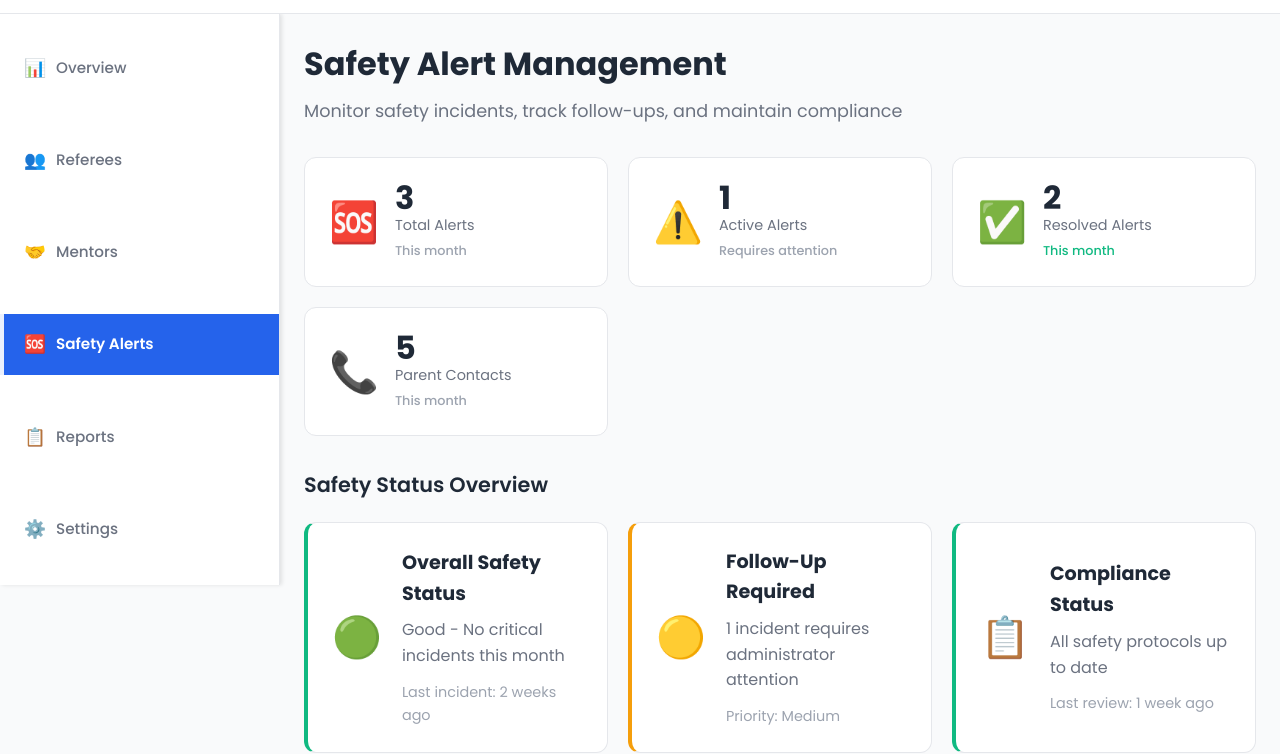
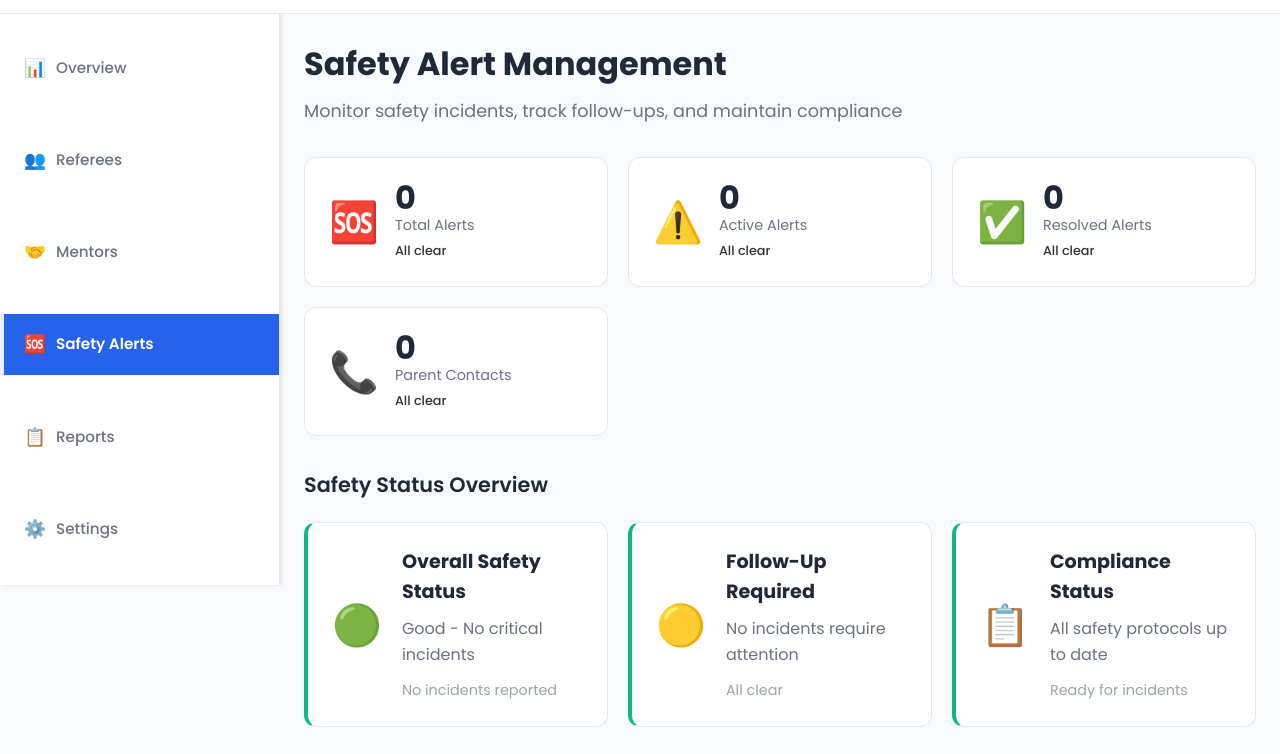
Before and after one commit to RefReady/application, a plain HTML site: page dashboard/safety.html in a window 1280 px wide. Shown: the part 65-819 px from the top of the page. Drawn offline with Linux system fonts and the light colour scheme.

Commit message:
Clean up hardcoded demo data from safety alerts page - Reset all metrics to 0 and remove timeline references

```diff
--- a/dashboard/safety.html
+++ b/dashboard/safety.html
@@ -85,33 +85,33 @@
                     <div class="metric-card">
                         <div class="metric-icon">🆘</div>
                         <div class="metric-content">
-                            <div class="metric-number" id="total-alerts">3</div>
+                            <div class="metric-number" id="total-alerts">0</div>
                             <div class="metric-label">Total Alerts</div>
-                            <div class="metric-change neutral">This month</div>
+                            <div class="metric-change">All clear</div>
                         </div>
                     </div>
                     <div class="metric-card">
                         <div class="metric-icon">⚠️</div>
                         <div class="metric-content">
-                            <div class="metric-number" id="active-alerts">1</div>
+                            <div class="metric-number" id="active-alerts">0</div>
                             <div class="metric-label">Active Alerts</div>
-                            <div class="metric-change neutral">Requires attention</div>
+                            <div class="metric-change">All clear</div>
                         </div>
                     </div>
                     <div class="metric-card">
                         <div class="metric-icon">✅</div>
                         <div class="metric-content">
-                            <div class="metric-number" id="resolved-alerts">2</div>
+                            <div class="metric-number" id="resolved-alerts">0</div>
                             <div class="metric-label">Resolved Alerts</div>
-                            <div class="metric-change positive">This month</div>
+                            <div class="metric-change">All clear</div>
                         </div>
                     </div>
                     <div class="metric-card">
                         <div class="metric-icon">📞</div>
                         <div class="metric-content">
-                            <div class="metric-number" id="parent-contacts">5</div>
+                            <div class="metric-number" id="parent-contacts">0</div>
                             <div class="metric-label">Parent Contacts</div>
-                            <div class="metric-change neutral">This month</div>
+                            <div class="metric-change">All clear</div>
                         </div>
                     </div>
                 </div>
@@ -124,19 +124,19 @@
                             <div class="safety-icon">🟢</div>
                             <div class="safety-content">
                                 <h3>Overall Safety Status</h3>
-                                <p>Good - No critical incidents this month</p>
+                                <p>Good - No critical incidents</p>
                                 <div class="safety-stats">
-                                    <span>Last incident: 2 weeks ago</span>
+                                    <span>No incidents reported</span>
                                 </div>
                             </div>
                         </div>
-                        <div class="safety-card status-attention">
+                        <div class="safety-card status-good">
                             <div class="safety-icon">🟡</div>
                             <div class="safety-content">
                                 <h3>Follow-Up Required</h3>
-                                <p>1 incident requires administrator attention</p>
+                                <p>No incidents require attention</p>
                                 <div class="safety-stats">
-                                    <span>Priority: Medium</span>
+                                    <span>All clear</span>
                                 </div>
                             </div>
                         </div>
@@ -146,7 +146,7 @@
                                 <h3>Compliance Status</h3>
                                 <p>All safety protocols up to date</p>
                                 <div class="safety-stats">
-                                    <span>Last review: 1 week ago</span>
+                                    <span>Ready for incidents</span>
                                 </div>
                             </div>
                         </div>
@@ -228,7 +228,7 @@
                                 <p>Clear steps for handling safety emergencies</p>
                                 <div class="protocol-status">
                                     <span class="status-indicator current">Current</span>
-                                    <span class="last-updated">Updated: 2 weeks ago</span>
+                                    <span class="last-updated">Ready to use</span>
                                 </div>
                             </div>
                         </div>
@@ -239,7 +239,7 @@
                                 <p>Guidelines for safety-related parent contact</p>
                                 <div class="protocol-status">
                                     <span class="status-indicator current">Current</span>
-                                    <span class="last-updated">Updated: 1 week ago</span>
+                                    <span class="last-updated">Ready to use</span>
                                 </div>
                             </div>
                         </div>
@@ -250,7 +250,7 @@
                                 <p>Mandatory safety training for all referees</p>
                                 <div class="protocol-status">
                                     <span class="status-indicator current">Current</span>
-                                    <span class="last-updated">Updated: 3 days ago</span>
+                                    <span class="last-updated">Ready to use</span>
                                 </div>
                             </div>
                         </div>
```
